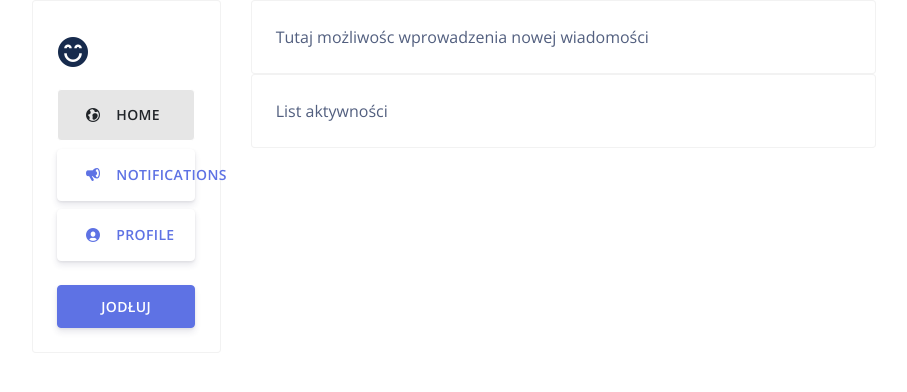
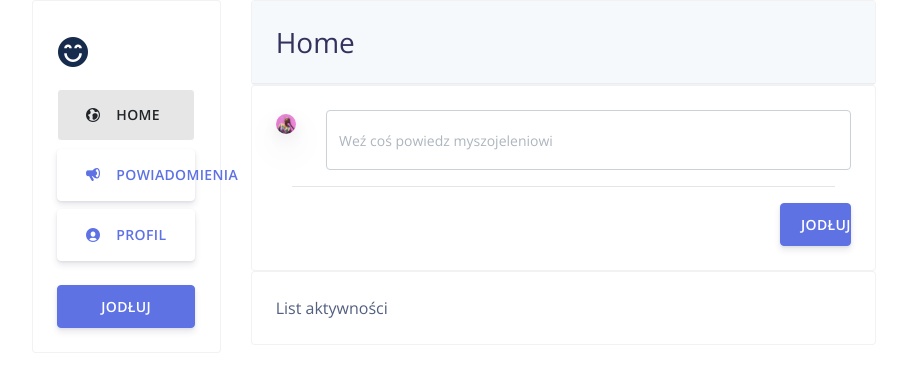
Before and after one commit to gladki24/SocialMedia, an Angular app in the folder frontend/: page /#/home in a window 1280 px wide. Shown: the top 392 px of the page, without its empty margins (186-1093 px from the left). Built offline with nearby package versions, Linux system fonts and the light colour scheme.

Commit message:
create home component

```diff
--- /dev/null
+++ b/frontend/src/app/modules/main/classes/main-activity.abstract.ts
@@ -0,0 +1,4 @@
+export abstract class MainActivityBase {
+  public constructor(public readonly title: string) {
+  }
+}
--- a/frontend/src/app/modules/main/components/home/home.component.html
+++ b/frontend/src/app/modules/main/components/home/home.component.html
@@ -1,6 +1,28 @@
 <div class="card">
     <div class="card-body">
-        Tutaj możliwośc wprowadzenia nowej wiadomości
+
+        <div class="row">
+            <div class="col-1">
+                <img
+                        alt="Circle image"
+                        class="img-fluid rounded-circle shadow"
+                        src="/assets/img/theme/team-2-800x800.jpg"
+                        style="width: 60px;">
+            </div>
+
+            <div class="col-11" style="height: 60px">
+                <input class="h-100" msInput placeholder="Weź coś powiedz myszojeleniowi"/>
+            </div>
+        </div>
+
+        <hr class="p-0 m-3">
+
+        <div class="row">
+            <div class="col-10"></div>
+            <div class="col-2">
+                <button class="w-100" msButton color="primary" size="medium">Jodłuj</button>
+            </div>
+        </div>
     </div>
 </div>
 
--- a/frontend/src/app/modules/main/components/home/home.component.ts
+++ b/frontend/src/app/modules/main/components/home/home.component.ts
@@ -1,13 +1,18 @@
 import { Component, OnInit } from '@angular/core';
+import { MainActivityBase } from '../../classes/main-activity.abstract';
 
 @Component({
   selector: 'ms-home',
   templateUrl: './home.component.html',
   styleUrls: ['./home.component.scss']
 })
-export class HomeComponent implements OnInit {
+export class HomeComponent
+  extends MainActivityBase
+  implements OnInit {
 
-  constructor() { }
+  public constructor() {
+    super('Home');
+  }
 
   ngOnInit(): void {
   }
--- a/frontend/src/app/modules/main/components/main/main.component.html
+++ b/frontend/src/app/modules/main/components/main/main.component.html
@@ -6,7 +6,12 @@
             <ms-navigation></ms-navigation>
         </nav>
         <article class="col-xl-6 col-lg-8 col-md-9 col-sm-9 col-xs-10">
-            <router-outlet></router-outlet>
+            <div class="card">
+                <h3 class="card-header">
+                    {{ title }}
+                </h3>
+            </div>
+            <router-outlet (activate)="setTitle($event)"></router-outlet>
         </article>
 
         <div class="col-xl-2 col-lg-1 col-md-0 col-sm-0 col-xs-0"></div>
--- a/frontend/src/app/modules/main/components/main/main.component.ts
+++ b/frontend/src/app/modules/main/components/main/main.component.ts
@@ -1,15 +1,16 @@
-import { Component, OnInit } from '@angular/core';
+import { Component } from '@angular/core';
+import { MainActivityBase } from '../../classes/main-activity.abstract';
 
 @Component({
   selector: 'ms-main',
   templateUrl: './main.component.html',
-  styleUrls: ['./main.component.scss']
+  styleUrls: [ './main.component.scss' ]
 })
-export class MainComponent implements OnInit {
+export class MainComponent {
 
-  constructor() { }
+  public title: string;
 
-  ngOnInit(): void {
+  public setTitle(data: MainActivityBase): void {
+    this.title = data.title;
   }
-
 }
--- a/frontend/src/app/modules/main/components/navigation/navigation.component.ts
+++ b/frontend/src/app/modules/main/components/navigation/navigation.component.ts
@@ -22,8 +22,6 @@ export class NavigationComponent implements OnInit {
   }
 
   public ngOnInit(): void {
-    console.log(Icon);
-
     this.links = this._builder
       .add({
         name: 'Home',
@@ -31,18 +29,16 @@ export class NavigationComponent implements OnInit {
         icon: this.Icon.Home
       })
       .add({
-        name: 'Notifications',
+        name: 'Powiadomienia',
         url: '/notifications',
         icon: this.Icon.Notifications
       })
       .add({
-        name: 'Profile',
+        name: 'Profil',
         url: '/profile',
         icon: this.Icon.Profile
       })
       .build();
-
-    console.log(this.links);
   }
 
 }
--- a/frontend/src/app/modules/main/components/notifications/notifications.component.ts
+++ b/frontend/src/app/modules/main/components/notifications/notifications.component.ts
@@ -1,13 +1,18 @@
 import { Component, OnInit } from '@angular/core';
+import { MainActivityBase } from '../../classes/main-activity.abstract';
 
 @Component({
   selector: 'ms-notifications',
   templateUrl: './notifications.component.html',
   styleUrls: ['./notifications.component.scss']
 })
-export class NotificationsComponent implements OnInit {
+export class NotificationsComponent
+  extends MainActivityBase
+  implements OnInit {
 
-  constructor() { }
+  public constructor() {
+    super('Powiadomienia');
+  }
 
   ngOnInit(): void {
   }
--- a/frontend/src/app/modules/main/components/user/user.component.ts
+++ b/frontend/src/app/modules/main/components/user/user.component.ts
@@ -1,13 +1,18 @@
 import { Component, OnInit } from '@angular/core';
+import { MainActivityBase } from '../../classes/main-activity.abstract';
 
 @Component({
   selector: 'ms-user',
   templateUrl: './user.component.html',
   styleUrls: ['./user.component.scss']
 })
-export class UserComponent implements OnInit {
+export class UserComponent
+  extends MainActivityBase
+  implements OnInit {
 
-  constructor() { }
+  public constructor() {
+    super('Profil');
+  }
 
   ngOnInit(): void {
   }
--- a/frontend/src/app/modules/shared/shared.module.ts
+++ b/frontend/src/app/modules/shared/shared.module.ts
@@ -29,7 +29,8 @@ import { IconComponent } from './components/icon/icon.component';
   exports: [
     ButtonDirective,
     LinkDirective,
-    IconComponent
+    IconComponent,
+    InputDirective
   ]
 })
 export class SharedModule {
```
